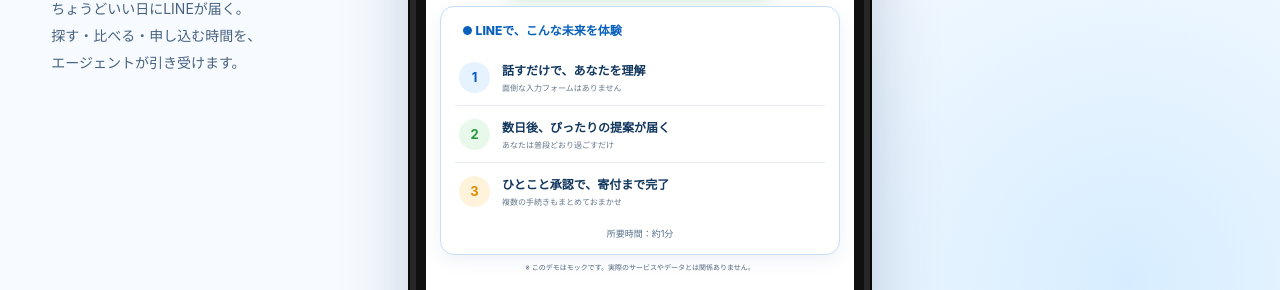
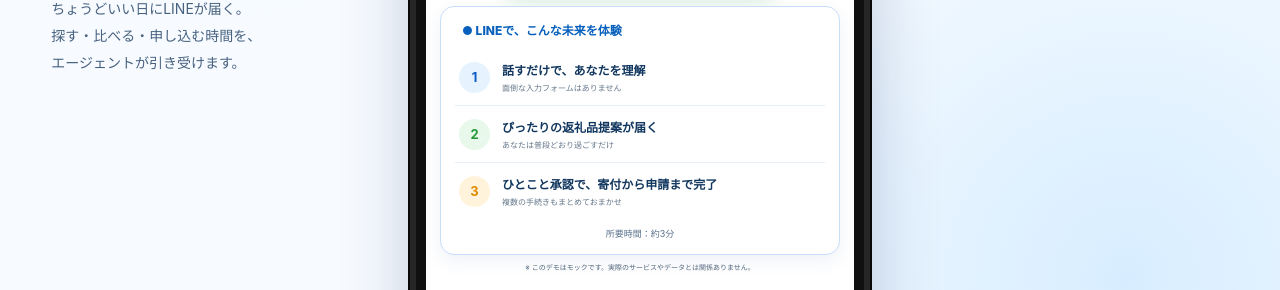
Before and after one commit to Komlock-lab/furusato-tax-demo, a plain HTML site: page index.html in a window 1280 px wide. Shown: the part 443-733 px from the top of the page. Drawn offline with Linux system fonts and the light colour scheme.

Commit message:
Update journey descriptions and estimated duration

```diff
--- a/index.html
+++ b/index.html
@@ -247,10 +247,10 @@
             <div class="section-title">● LINEで、こんな未来を体験</div>
             <ol>
               <li><b>1</b><span><strong>話すだけで、あなたを理解</strong><small>面倒な入力フォームはありません</small></span></li>
-              <li><b>2</b><span><strong>数日後、ぴったりの提案が届く</strong><small>あなたは普段どおり過ごすだけ</small></span></li>
-              <li><b>3</b><span><strong>ひとこと承認で、寄付まで完了</strong><small>複数の手続きもまとめておまかせ</small></span></li>
+              <li><b>2</b><span><strong>ぴったりの返礼品提案が届く</strong><small>あなたは普段どおり過ごすだけ</small></span></li>
+              <li><b>3</b><span><strong>ひとこと承認で、寄付から申請まで完了</strong><small>複数の手続きもまとめておまかせ</small></span></li>
             </ol>
-            <p>所要時間：約1分</p>
+            <p>所要時間：約3分</p>
           </section>
           <p class="mock-note">※ このデモはモックです。実際のサービスやデータとは関係ありません。</p>
         </section>
```
